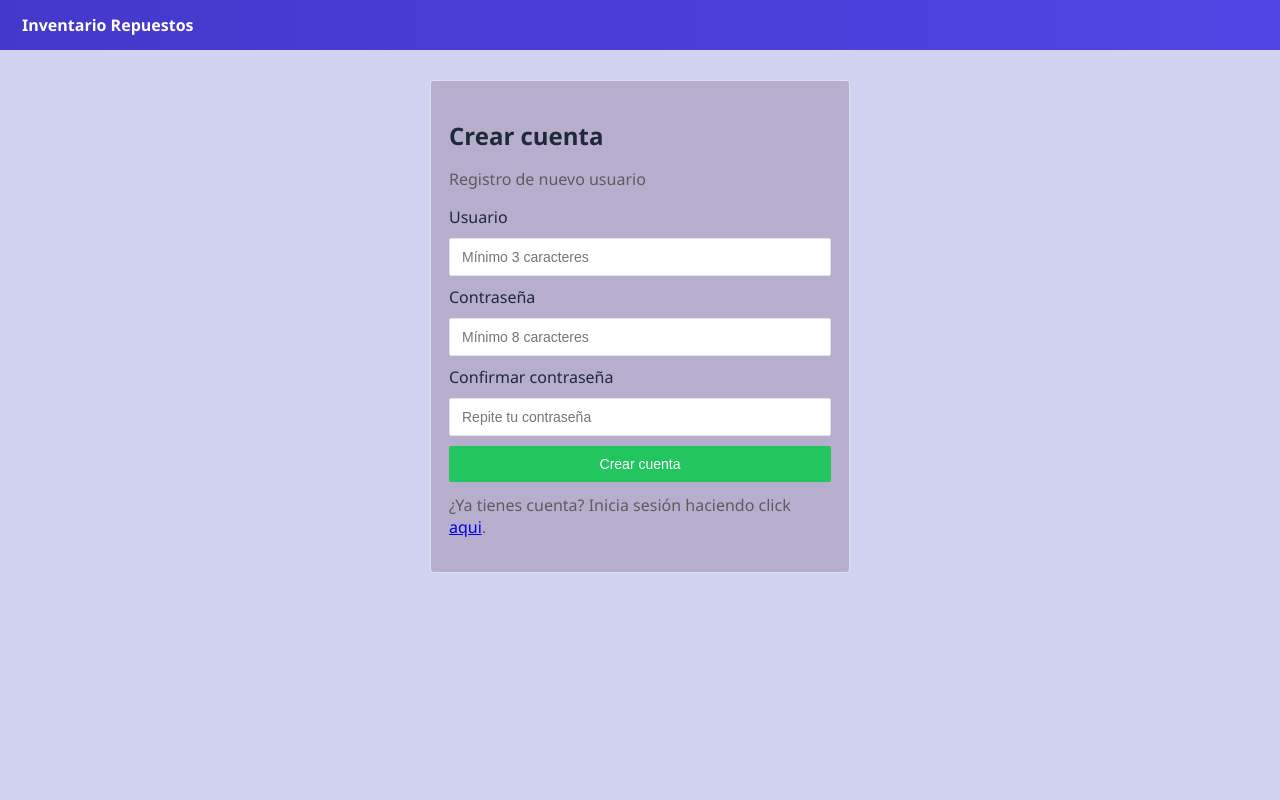
After one commit to jorgetafuram-a11y/inventario-crud, a Flask app: page /registro in a window 1280 px wide. The commit adds this page. Run offline with Flask 3, Linux system fonts and the light colour scheme.

Commit message:
feat: agregar sistema de registro público de usuarios
- Nueva ruta /registro para que usuarios puedan crearse cuentas
- Los nuevos usuarios se crean con rol 'personal' automáticamente
- Validaciones: username mínimo 3 caracteres, password mínimo 8
- Template register.html consistente con el diseño del login
- Link al registro en la página de login
- Guía PETICIONES_HTTP.md para pruebas desde PowerShell

```diff
--- a/app.py
+++ b/app.py
@@ -192,6 +192,52 @@ def login():
         return redirect(url_for("dashboard"))
 
     return render_template("login.html")
+
+
+@app.route("/registro", methods=["GET", "POST"])
+def register():
+    if session.get("user_id"):
+        return redirect(url_for("dashboard"))
+
+    if request.method == "POST":
+        username = request.form.get("username", "").strip().lower()
+        password = request.form.get("password", "")
+        password_confirm = request.form.get("password_confirm", "")
+
+        # Validaciones
+        if not username or not password:
+            flash("Usuario y contraseña son requeridos.", "danger")
+            return render_template("register.html")
+
+        if len(username) < 3:
+            flash("El usuario debe tener al menos 3 caracteres.", "danger")
+            return render_template("register.html", username=username)
+
+        if len(password) < 8:
+            flash("La contraseña debe tener al menos 8 caracteres.", "danger")
+            return render_template("register.html", username=username)
+
+        if password != password_confirm:
+            flash("Las contraseñas no coinciden.", "danger")
+            return render_template("register.html", username=username)
+
+        if User.query.filter_by(username=username).first():
+            flash("El usuario ya existe.", "danger")
+            return render_template("register.html")
+
+        # Crear nuevo usuario con rol "personal"
+        user = User(
+            username=username,
+            password_hash=generate_password_hash(password),
+            role="personal",
+        )
+        db.session.add(user)
+        db.session.commit()
+
+        flash("Cuenta creada exitosamente. Ahora puedes iniciar sesión.", "success")
+        return redirect(url_for("login"))
+
+    return render_template("register.html")
 
 
 @app.route("/logout")
--- a/static/css/styles.css
+++ b/static/css/styles.css
@@ -1,9 +1,9 @@
 :root {
-    --bg: #eceef2;
-    --card: #ffffff;
+    --bg: #d2d2f1;
+    --card: #b7aece;
     --text: #1f2937;
-    --muted: #6b7280;
-    --primary: #4f46e5;
+    --muted: #5c5c5c;
+    --primary: #5d57d1;
     --success: #22c55e;
     --danger: #ef4444;
     --sidebar: #1e293b;
--- a/templates/login.html
+++ b/templates/login.html
@@ -19,5 +19,10 @@
         <a href="{{ url_for('password_recovery') }}">aqui</a>.
     </p>
 
+    <p class="subtitle" style="margin-top:12px;">
+        ¿No tienes cuenta? Crea una haciendo click
+        <a href="{{ url_for('register') }}">aqui</a>.
+    </p>
+
 </section>
 {% endblock %}
--- /dev/null
+++ b/templates/register.html
@@ -0,0 +1,26 @@
+{% extends 'base.html' %}
+{% block title %}Registro | Inventario Repuestos{% endblock %}
+{% block content %}
+<section class="card narrow">
+    <h1>Crear cuenta</h1>
+    <p class="subtitle">Registro de nuevo usuario</p>
+    <form method="post" class="form-grid">
+        <label>Usuario</label>
+        <input type="text" name="username" value="{{ username or '' }}" required minlength="3" placeholder="Mínimo 3 caracteres">
+
+        <label>Contraseña</label>
+        <input type="password" name="password" required minlength="8" placeholder="Mínimo 8 caracteres">
+
+        <label>Confirmar contraseña</label>
+        <input type="password" name="password_confirm" required minlength="8" placeholder="Repite tu contraseña">
+
+        <button type="submit">Crear cuenta</button>
+    </form>
+
+    <p class="subtitle" style="margin-top:12px;">
+        ¿Ya tienes cuenta? Inicia sesión haciendo click
+        <a href="{{ url_for('login') }}">aqui</a>.
+    </p>
+
+</section>
+{% endblock %}
```
Also changed, not shown: PETICIONES_HTTP.md (added, +127 -0 lines).
